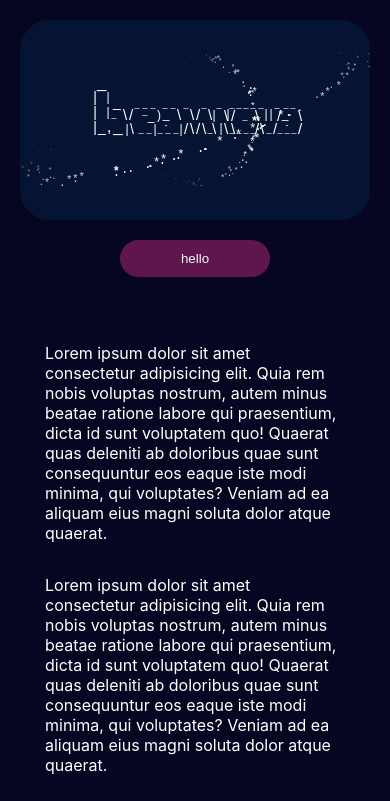
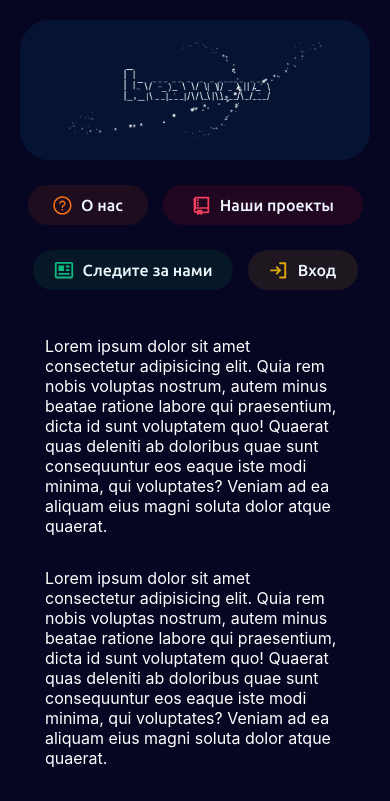
Before and after one commit to skrupulezno/beamnova, a React (Create React App) app: page / in a window 390 px wide. Shown: the top 801 px of the page. Built offline with nearby package versions, Linux system fonts and the light colour scheme; the HTML template or start-up script is replaced by a standard one.

Commit message:
prefinal

```diff
--- a/package.json
+++ b/package.json
@@ -3,6 +3,7 @@
   "version": "0.1.0",
   "private": true,
   "dependencies": {
+    "@pbe/react-yandex-maps": "^1.2.5",
     "@tanstack/react-router": "^1.26.3",
     "@testing-library/jest-dom": "^5.17.0",
     "@testing-library/react": "^13.4.0",
@@ -15,6 +16,7 @@
     "npm": "^10.5.0",
     "react": "^18.2.0",
     "react-dom": "^18.2.0",
+    "react-icons": "^5.0.1",
     "react-scripts": "5.0.1",
     "scrollmagic": "^2.0.8",
     "typescript": "^4.9.5",
--- a/public/index.css
+++ b/public/index.css
@@ -1,3 +1,6 @@
 body {
     background-color:rgb(6, 5, 34);
 }
+html {
+    scrollbar-color: rgb(6, 20, 52) rgb(6, 5, 34);
+  }
--- a/public/index.html
+++ b/public/index.html
@@ -28,6 +28,7 @@
     <link rel="preconnect" href="https://fonts.gstatic.com" crossorigin>
     <link href="https://fonts.googleapis.com/css2?family=Ubuntu:ital,wght@0,300;0,400;0,500;0,700;1,300;1,400;1,500;1,700&display=swap" rel="stylesheet">
     <link rel="stylesheet" href="index.css">
+    <script src="https://api-maps.yandex.ru/2.0-stable/?apikey=c0bf1893-d2f2-4b9d-9ab9-a84f466f8b2a&load=package.standard&lang=ru-RU" type="text/javascript"></script>
     <title>beamnova</title>
   </head>
   <body>
--- a/src/App.css
+++ b/src/App.css
@@ -11,8 +11,7 @@
 }
 
 a {
-    font-family: "Ubuntu", sans-serif;
-    font-weight: 700;
+
     font-style: normal;
     outline: none;
     text-decoration: none;
@@ -47,8 +46,9 @@ p {
 .header {
     display: flex;
     flex-direction: row;
-    justify-content: space-around;
+    justify-content: space-between;
     width: 100vw;
+    overflow-x: hidden;
 }
 
 .header-item__list {
@@ -57,7 +57,7 @@ p {
     gap: 30px;
     align-items: center;
     font-size: 20px;
-    flex-wrap:nowrap;
+    flex-wrap: nowrap;
 }
 
 .main-content {
@@ -71,6 +71,7 @@ p {
     height: 150px;
     background-color: black;
     width: 100vw;
+    overflow-x: hidden;
 }
 
 
@@ -91,8 +92,32 @@ a:active {
 body { overflow-x: hidden; }
 
 
-@media(max-width: 600px) {
+@media(max-width: 800px) {
     Planet {
         visibility: hidden;
+        overflow-x: hidden;
     }
+
+    .header {
+        flex-wrap: wrap;
+        justify-content: center;
+        align-items: center;
+    }
+
 }
+
+.header-container {
+    display: flex;
+    gap: 15px;
+    margin-right: 30px;
+    margin-left: 30px;
+}
+
+.map-container {
+    width: 600;
+    margin-top: 30px;
+}
+
+ul {
+    color: aliceblue;
+}
--- a/src/App.tsx
+++ b/src/App.tsx
@@ -1,4 +1,3 @@
-import React, { Children } from 'react';
 import './App.css';
 import Planet from './Planet';
 import Button from './Button';
@@ -11,7 +10,14 @@ function App() {
       </div>
       <div className="main">
         <header className='header'>
-          <Button>{"hello"}</Button>
+          <div className="header-container">
+            <Button title='О нас' style='about'/>
+            <Button title='Наши проекты' style='project'/>
+          </div>
+          <div className="header-container">
+            <Button title='Следите за нами' style='blog'/>
+            <Button title='Вход' style='auth'/>
+          </div>
         </header>
         <div className="main-content">
           <div className="card">
@@ -22,14 +28,7 @@ function App() {
               Veniam ad ea aliquam eius magni soluta dolor atque quaerat.
             </p>
           </div>
-          <div className="card">
-            <p>
-              Lorem ipsum dolor sit amet consectetur adipisicing elit.
-              Quia rem nobis voluptas nostrum, autem minus beatae ratione labore qui praesentium, dicta id sunt voluptatem quo!
-              Quaerat quas deleniti ab doloribus quae sunt consequuntur eos eaque iste modi minima, qui voluptates?
-              Veniam ad ea aliquam eius magni soluta dolor atque quaerat.
-            </p>
-          </div>
+
           <div className="card">
             <p>
               Lorem ipsum dolor sit amet consectetur adipisicing elit.
@@ -39,11 +38,26 @@ function App() {
             </p>
           </div>
 
+          <div className="card">
+            <p>
+              Lorem ipsum dolor sit amet consectetur adipisicing elit.
+              Quia rem nobis voluptas nostrum, autem minus beatae ratione labore qui praesentium, dicta id sunt voluptatem quo!
+              Quaerat quas deleniti ab doloribus quae sunt consequuntur eos eaque iste modi minima, qui voluptates?
+              Veniam ad ea aliquam eius magni soluta dolor atque quaerat.
+            </p>
+            <div className="card">
+            <p>
+              Lorem ipsum dolor sit amet consectetur adipisicing elit.
+              Quia rem nobis voluptas nostrum, autem minus beatae ratione labore qui praesentium, dicta id sunt voluptatem quo!
+              Quaerat quas deleniti ab doloribus quae sunt consequuntur eos eaque iste modi minima, qui voluptates?
+              Veniam ad ea aliquam eius magni soluta dolor atque quaerat.
+            </p>
+          </div>
+          </div>
         </div>
         <footer className='footer'>
-          <div className="container">Copyright &copy; 2024 beamnova</div>
+          <div className="container"><p>Copyright &copy; 2024 beamnova</p></div>
         </footer>
-
       </div>
     </div>
   );
--- a/src/Button.css
+++ b/src/Button.css
@@ -1,9 +1,59 @@
 button {
+    margin-top: 25px;
     border-radius: 40px;
     color: aliceblue;
-    background-color: rgba(135, 29, 96, 0.696);
-    width: 150px;
     height: 37px;
-    margin: 20px;
+    padding: 20px;
+    width: 140px;
     border: none;
+    font-family: "Ubuntu", sans-serif;
+    font-weight: 500;
+    font-size: 16px;
+    display: flex;
+    justify-content: center;
+    align-items: center;
+    gap: 8px;
+    transition: 0.3s;
+    white-space: nowrap;
 }
+
+.Auth {
+    background-color: rgba(242, 181, 13, 0.1);
+    width: 110px;
+
+}
+
+.Auth:hover {
+    background-color: rgb(113, 63, 18)
+}
+
+.About {
+    background-color: rgba(241, 89, 0, 0.1);
+    width: 120px;
+
+}
+
+.About:hover {
+    background-color: rgb(124, 45, 18)
+}
+
+.Project {
+    background-color: rgba(85, 11, 34, 0.35);
+    width: 200px;
+
+}
+
+.Project:hover {
+    background-color: rgb(136, 19, 55)
+}
+
+.Blog {
+    background-color: rgba(7, 70, 52, 0.3);
+    width: 200px;
+
+}
+
+.Blog:hover {
+
+    background-color: rgb(6, 78, 59);
+}
--- a/src/Button.tsx
+++ b/src/Button.tsx
@@ -1,12 +1,50 @@
 import './Button.css';
-import React, { ReactNode } from "react";
+import { HiOutlineInformationCircle } from "react-icons/hi2";
+import { AiOutlineQuestionCircle } from "react-icons/ai";
+import { PiSignInBold } from "react-icons/pi";
+import { CgProfile } from "react-icons/cg";
+import { BsBookmarkStar } from "react-icons/bs";
+import { BiNews } from "react-icons/bi";
+import { RiGitRepositoryLine } from "react-icons/ri";
 
-interface Props {
-    children?: ReactNode
-    // any props that come into the component
+const Button = ({ title, style }: { title: string, style : string }) => {
+    if (style === 'about' ) return (
+        <button className='About us'><AiOutlineQuestionCircle style={{
+            color: "rgb(249, 115, 22)",
+            height: "1.3em",
+            width: "1.3em"
+          }}/>{title}</button>
+    );
+    else if (style === 'project' ) return (
+        <button className='Project'><RiGitRepositoryLine style={{
+            color: "rgb(244, 63, 94)",
+            height: "1.3em",
+            width: "1.3em"
+          }}/>{title}</button>
+    );
+    else if (style === 'blog' ) return (
+        <button className='Blog'><BiNews style={{
+            color: "rgb(16, 185, 129)",
+            height: "1.4em",
+            width: "1.4em"
+          }}/>{title}</button>
+    );
+    else if (style === 'auth' ) return (
+        <button className='Auth'><PiSignInBold style={{
+            color: "rgb(219, 165, 9)",
+            height: "1.3em",
+            width: "1.3em"
+          }}/> {title}</button>
+    );
+    else if (style === 'profile' ) return (
+        <button className='Profile'><PiSignInBold />{title}</button>
+    );
+    return (
+        <button className='Standart'>{title}</button>
+    );
 }
 
-const Button = ({ children, ...props }: Props) => (
-    <button {...props}>{children}</button>
-);
+
+
+
 export default Button;
--- a/src/Planet.css
+++ b/src/Planet.css
@@ -24,3 +24,9 @@
     height: 200px;
   }
 }
+
+@media(max-width: 800px) {
+  #canvas {
+      overflow-x: hidden;
+  }
+}
--- a/src/PlanetScript.ts
+++ b/src/PlanetScript.ts
@@ -17,30 +17,31 @@ export default function script(): void {
     const ringWidth = ringRadius * 0.1;
     const centerX = canvas.width / 2;
     const centerY = canvas.height / 2;
-    const res = Math.max(canvas.width, canvas.height) / Math.min(canvas.width, canvas.height);
-    // Инициализация точек для кольца
-    // Дополнительные параметры для овала
+
     const ovalRadiusX = ringRadius  * 2.5;
     const ovalRadiusY = ringRadius *  0.4 + 10;
-    const ovalChars = chars;  // Можно использовать другие символы для овала
+    const ovalChars = chars;
 
-    // Инициализация точек для овала
     let ovalLabel: {angle: number; distance: number; size: number; char: string; speed: number}[] = [];
     let ovalFoci: {angle: number; distance: number; size: number; char: string; speed: number}[] = [];
-    for (let i = 0; i < maxCharCount; i++) {
+
+    for (let i = 0; i < 100; i++) {
         foci.push({
             angle: Math.random() * Math.PI * 2,
             distance: ringRadius + (Math.random() - 0.5) * ringWidth ,
             size: (Math.random() * 0.5) + 0.5,
             char: chars[Math.floor(Math.random() * chars.length)],
-            speed: ((Math.random() - 0.5) * 0.01)
+            speed: ((Math.random() - 0.5) * 0.005)
         });
+    }
+
+    for (let i = 0; i < maxCharCount; i++) {
         ovalFoci.push({
             angle: Math.random() * Math.PI * 2,
             distance: ovalRadiusX + (Math.random() - 0.3) * ovalRadiusY ,
             size: (Math.random() * 0.5) + 0.2, // Меньший размер для овальных символов
             char: ovalChars[Math.floor(Math.random() * ovalChars.length)],
-            speed: (Math.random() - 0.5) * 0.015
+            speed: (Math.random() - 0.5) * 0.005
         });
         ovalLabel.push({
             angle: Math.random() * Math.PI * 2,
```
Also changed, not shown: 2 other files (tests, documents, lock files or other folders).
